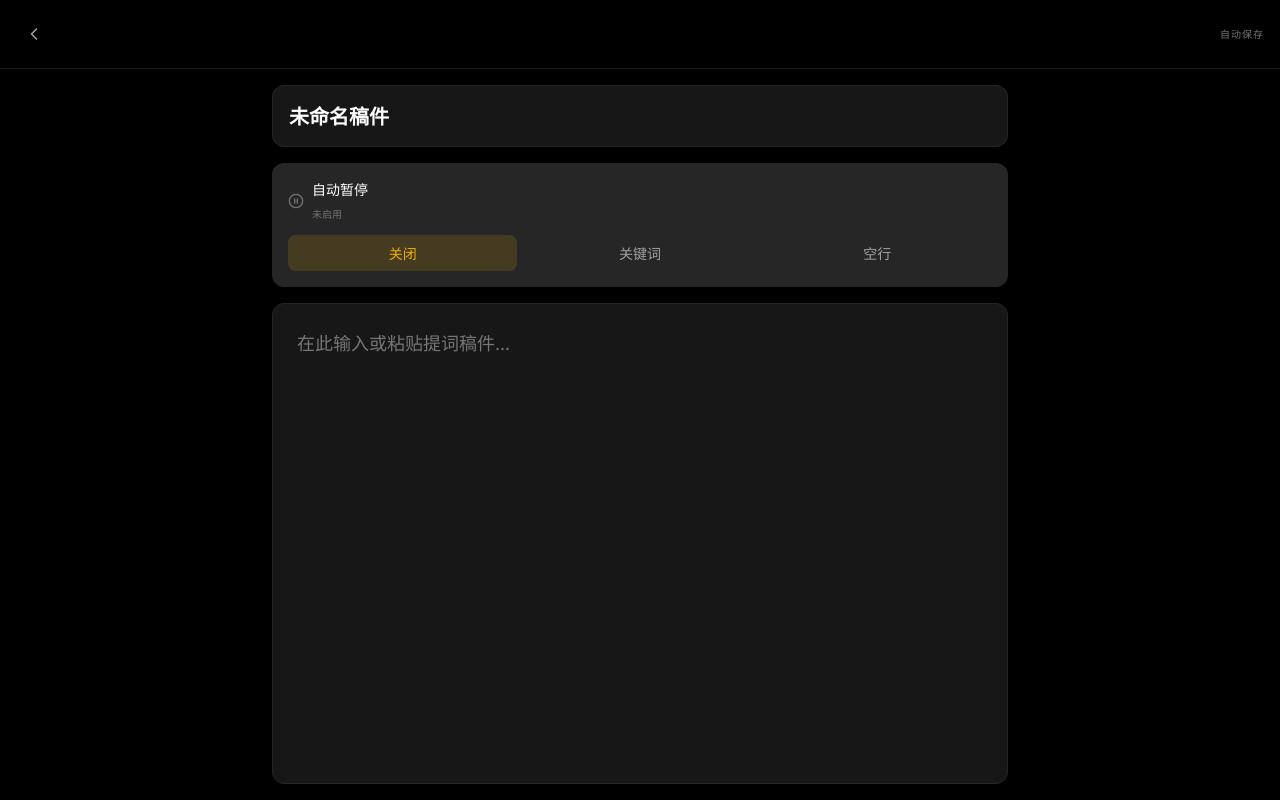
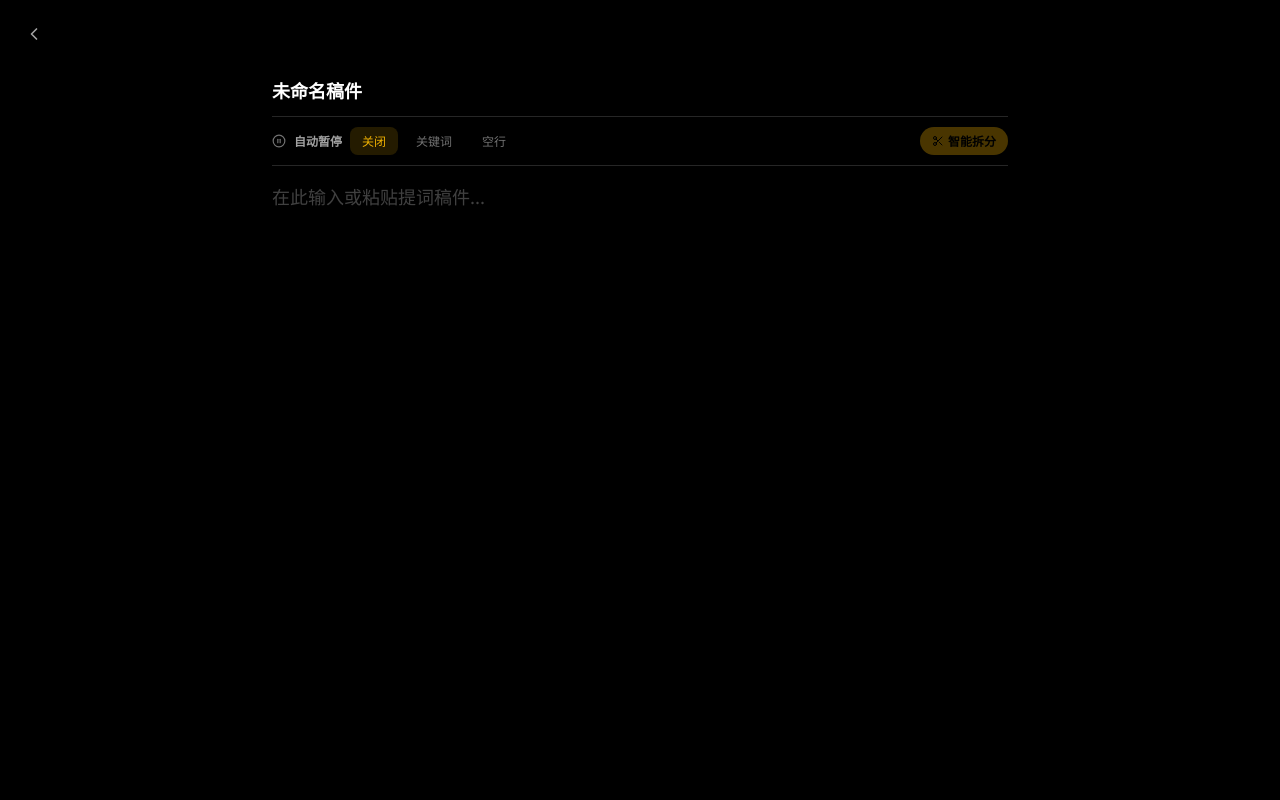
Before and after one commit to jasinghuang/Prompter, a React (Vite) app: page / in a window 1280 px wide. Both pictures are taken after a click on the button "新建稿件". Built offline with nearby package versions, Linux system fonts and the light colour scheme.

Commit message:
feat: add intelligent split functionality in ScriptEditor; integrate transient notifications for reset and wake lock failures in Teleprompter

```diff
--- a/src/App.tsx
+++ b/src/App.tsx
@@ -1,4 +1,5 @@
 import { useState, useEffect } from 'react';
+import { useTransientFlag } from './hooks/useTransientFlag';
 import { ScriptList } from './components/ScriptList';
 import { ScriptEditor } from './components/ScriptEditor';
 import { Teleprompter } from './components/Teleprompter';
@@ -23,7 +24,7 @@ function savePosition(id: string, index: number) {
 }
 
 export default function App() {
-  const { scripts, addScript, updateScript, deleteScript, clearAll } = useScripts();
+  const { scripts, addScript, updateScript, deleteScript, clearAll, importScript } = useScripts();
   const { settings, updateSettings } = useSettings();
 
   const [view, setView] = useState<View>('list');
@@ -32,7 +33,7 @@ export default function App() {
   const [prompterIndex, setPrompterIndex] = useState(0);
   // 从提词器进入编辑时的快照
   const [editSnapshot, setEditSnapshot] = useState<{ content: string; index: number } | null>(null);
-  const [resetNotice, setResetNotice] = useState(false);
+  const [resetNotice, showResetNotice] = useTransientFlag(3000);
 
   const active = scripts.find((s) => s.id === activeId) ?? null;
 
@@ -66,6 +67,19 @@ export default function App() {
     setActiveId(id);
     setEditSnapshot(null);
     setView('editor');
+  };
+
+  const handleSplit = () => {
+    if (!active) return;
+    const paragraphs = active.content.split(/\n{2,}/).filter((p) => p.trim() !== '');
+    if (paragraphs.length < 2) return;
+    for (const para of paragraphs) {
+      const lines = para.trim().split('\n');
+      const title = lines[0].trim();
+      importScript(title, para.trim());
+    }
+    deleteScript(active.id);
+    setView('list');
   };
 
   if (view === 'prompter' && active) {
@@ -103,14 +117,14 @@ export default function App() {
           if (editSnapshot) {
             const newIndex = resolveIndexAfterEdit(editSnapshot.content, content, editSnapshot.index);
             if (newIndex === 0 && editSnapshot.index !== 0) {
-              setResetNotice(true);
-              setTimeout(() => setResetNotice(false), 3000);
+              showResetNotice();
             }
             setPrompterIndex(newIndex);
             setEditSnapshot({ content, index: newIndex });
           }
         }}
         onBack={() => setView(editSnapshot ? 'prompter' : 'list')}
+        onSplit={handleSplit}
       />
     );
   }
--- a/src/components/AutoPauseControl.tsx
+++ b/src/components/AutoPauseControl.tsx
@@ -20,25 +20,66 @@ function deriveMode(keyword: string, paragraph: boolean): PauseMode {
 }
 
 interface Props {
-  /** 当前设置中的关键词（可空） */
   keyword: string;
-  /** 当前设置中的段落暂停开关 */
   paragraph: boolean;
-  /** 模式或关键词变更时回调 */
   onChange: (patch: { pauseKeyword?: string; pauseOnParagraph?: boolean }) => void;
-  /** 紧凑模式（ScriptEditor 使用），缩小图标尺寸 */
-  compact?: boolean;
+  /** ScriptEditor 内联模式：去掉卡片壳和图标标题，仅保留分段按钮 */
+  inline?: boolean;
 }
 
-export function AutoPauseControl({ keyword, paragraph, onChange, compact = false }: Props) {
+export function AutoPauseControl({ keyword, paragraph, onChange, inline = false }: Props) {
   const [mode, setMode] = useState<PauseMode>(() => deriveMode(keyword, paragraph));
 
-  const iconSize = compact ? 16 : 18;
+  const buttons = (
+    <div className="flex gap-1.5">
+      {MODES.map(({ value, label }) => (
+        <button
+          key={value}
+          onClick={() => {
+            setMode(value);
+            if (value === 'off') onChange({ pauseKeyword: '', pauseOnParagraph: false });
+            else if (value === 'keyword') onChange({ pauseOnParagraph: false });
+            else onChange({ pauseKeyword: '', pauseOnParagraph: true });
+          }}
+          className={`rounded-lg px-3 py-1.5 text-xs transition-colors ${
+            mode === value
+              ? 'bg-yellow-500/15 text-yellow-500'
+              : 'text-neutral-500 hover:text-neutral-300'
+          }`}
+        >
+          {label}
+        </button>
+      ))}
+    </div>
+  );
+
+  const keywordInput = mode === 'keyword' && (
+    <input
+      type="text"
+      value={keyword}
+      onChange={(e) => onChange({ pauseKeyword: e.target.value })}
+      placeholder="输入关键词"
+      className="w-full rounded-lg border border-neutral-800 bg-neutral-900 px-3 py-1.5 text-sm text-white placeholder-neutral-600 focus:border-yellow-500/50 focus:outline-none"
+    />
+  );
+
+  if (inline) {
+    return (
+      <div className="space-y-2">
+        <div className="flex items-center gap-2">
+          <CirclePause size={14} className="text-neutral-500 shrink-0" />
+          <span className="text-xs font-semibold text-neutral-400 shrink-0">自动暂停</span>
+          {buttons}
+        </div>
+        {keywordInput}
+      </div>
+    );
+  }
 
   return (
     <div className="rounded-xl bg-neutral-800 p-4 space-y-3">
-      <div className={`flex items-center ${compact ? 'gap-2' : 'gap-3'}`}>
-        <CirclePause size={iconSize} className={compact ? 'text-neutral-500' : 'text-neutral-400'} />
+      <div className="flex items-center gap-3">
+        <CirclePause size={18} className="text-neutral-400" />
         <div>
           <span className="block text-sm text-white">自动暂停</span>
           <span className="text-[10px] text-neutral-500">{DESC[mode]}</span>
@@ -57,24 +98,14 @@ export function AutoPauseControl({ keyword, paragraph, onChange, compact = false
             className={`flex-1 rounded-lg py-2 text-sm transition-colors ${
               mode === value
                 ? 'bg-yellow-500/15 text-yellow-500'
-                : compact
-                  ? 'bg-neutral-800 text-neutral-400 hover:text-white'
-                  : 'bg-neutral-700 text-neutral-400 hover:text-white'
+                : 'bg-neutral-700 text-neutral-400 hover:text-white'
             }`}
           >
             {label}
           </button>
         ))}
       </div>
-      {mode === 'keyword' && (
-        <input
-          type="text"
-          value={keyword}
-          onChange={(e) => onChange({ pauseKeyword: e.target.value })}
-          placeholder="输入关键词"
-          className={`w-full rounded-lg border border-neutral-700 px-3 py-2 text-sm text-white placeholder-neutral-600 focus:border-yellow-500/50 focus:outline-none ${compact ? 'bg-neutral-950' : 'bg-neutral-900'}`}
-        />
-      )}
+      {keywordInput}
     </div>
   );
 }
--- a/src/components/ScriptEditor.tsx
+++ b/src/components/ScriptEditor.tsx
@@ -1,5 +1,5 @@
 import { useState } from 'react';
-import { ChevronLeft } from 'lucide-react';
+import { ChevronLeft, Scissors } from 'lucide-react';
 import { Script } from '../types';
 import { useDebouncedCallback } from '../hooks/useDebouncedCallback';
 import { AutoPauseControl } from './AutoPauseControl';
@@ -12,9 +12,10 @@ interface Props {
   onPauseOnParagraphChange: (v: boolean) => void;
   onSave: (id: string, title: string, content: string) => void;
   onBack: () => void;
+  onSplit: () => void;
 }
 
-export function ScriptEditor({ script, pauseKeyword, onPauseKeywordChange, pauseOnParagraph, onPauseOnParagraphChange, onSave, onBack }: Props) {
+export function ScriptEditor({ script, pauseKeyword, onPauseKeywordChange, pauseOnParagraph, onPauseOnParagraphChange, onSave, onBack, onSplit }: Props) {
   const [title, setTitle] = useState(script.title);
   const [content, setContent] = useState(script.content);
 
@@ -34,22 +35,23 @@ export function ScriptEditor({ script, pauseKeyword, onPauseKeywordChange, pause
 
   return (
     <div className="flex min-h-screen flex-col bg-black">
-      <header className="sticky top-0 z-50 flex items-center justify-between border-b border-neutral-900 bg-black/70 px-4 pb-4 pt-[calc(1rem+env(safe-area-inset-top))] backdrop-blur-xl">
+      <header className="sticky top-0 z-50 px-4 pb-3 pt-[calc(1rem+env(safe-area-inset-top))]">
         <button title="返回" onClick={onBack} className="rounded-full p-2 text-neutral-400 hover:bg-neutral-800 hover:text-white">
           <ChevronLeft size={20} />
         </button>
-        <span className="text-[10px] font-mono uppercase tracking-widest text-neutral-500">自动保存</span>
       </header>
-      <main className="mx-auto flex w-full max-w-3xl flex-1 flex-col gap-4 p-4">
+
+      <main className="mx-auto flex w-full max-w-3xl flex-1 flex-col px-4">
         <input
           value={title}
           onChange={(e) => onTitleChange(e.target.value)}
           placeholder="稿件标题"
-          className="w-full rounded-xl border border-neutral-800 bg-neutral-900 p-4 text-xl font-bold text-white focus:border-yellow-500/50 focus:outline-none"
+          className="w-full border-b border-neutral-800 bg-transparent py-3 text-lg font-semibold text-white placeholder-neutral-600 focus:border-yellow-500/50 focus:outline-none"
         />
 
+        <div className="flex items-start justify-between gap-3 border-b border-neutral-800 py-2.5">
           <AutoPauseControl
-          compact
+            inline
             keyword={pauseKeyword}
             paragraph={pauseOnParagraph}
             onChange={(patch) => {
@@ -57,12 +59,21 @@ export function ScriptEditor({ script, pauseKeyword, onPauseKeywordChange, pause
               if (patch.pauseOnParagraph !== undefined) onPauseOnParagraphChange(patch.pauseOnParagraph);
             }}
           />
+          <button
+            onClick={onSplit}
+            disabled={!script.content.includes('\n\n')}
+            className="flex shrink-0 items-center gap-1 rounded-full bg-yellow-500 px-3 py-1.5 text-xs font-bold text-black active:scale-95 disabled:opacity-30 disabled:cursor-not-allowed transition-all"
+          >
+            <Scissors size={12} />
+            智能拆分
+          </button>
+        </div>
 
         <textarea
           value={content}
           onChange={(e) => onContentChange(e.target.value)}
           placeholder="在此输入或粘贴提词稿件..."
-          className="min-h-[40dvh] flex-1 resize-none rounded-xl border border-neutral-800 bg-neutral-900 p-6 text-lg leading-relaxed text-neutral-300 focus:border-yellow-500/50 focus:outline-none"
+          className="flex-1 resize-none bg-transparent py-4 text-lg leading-relaxed text-neutral-300 placeholder-neutral-700 focus:outline-none"
         />
       </main>
     </div>
--- a/src/components/Teleprompter.tsx
+++ b/src/components/Teleprompter.tsx
@@ -7,6 +7,7 @@ import { formatTime } from '../lib/format';
 import { useTimer } from '../hooks/useTimer';
 import { useAutoScroll } from '../hooks/useAutoScroll';
 import { useWakeLock } from '../hooks/useWakeLock';
+import { useTransientFlag } from '../hooks/useTransientFlag';
 import { ScriptText } from './ScriptText';
 import { Controls } from './Controls';
 import { SettingsPanel } from './SettingsPanel';
@@ -24,7 +25,7 @@ interface Props {
 export function Teleprompter({ script, settings, index, onIndexChange, onChangeSettings, onBack, onEdit }: Props) {
   const [isPlaying, setIsPlaying] = useState(false);
   const [showSettings, setShowSettings] = useState(false);
-  const [wakeLockFailed, setWakeLockFailed] = useState(false);
+  const [wakeLockFailed, showWakeLockFailed] = useTransientFlag(3000);
   const [widthTick, setWidthTick] = useState(0);
   const [activeIndex, setActiveIndex] = useState(index);
   const activeIndexRef = useRef(index);
@@ -187,7 +188,7 @@ export function Teleprompter({ script, settings, index, onIndexChange, onChangeS
 
   // 屏幕常亮：进入提词器即激活，离开释放
   useEffect(() => {
-    request().catch(() => setWakeLockFailed(true));
+    request().catch(() => showWakeLockFailed());
     return () => { release(); };
   }, []); // eslint-disable-line react-hooks/exhaustive-deps
 
--- /dev/null
+++ b/src/hooks/useTransientFlag.ts
@@ -0,0 +1,24 @@
+import { useCallback, useEffect, useRef, useState } from 'react';
+
+/**
+ * 短暂状态标记：调用 trigger() 将标记置为 true，duration ms 后自动重置为 false。
+ * 多次调用 trigger 会重置计时器；组件卸载时自动清理 timer 避免 setState on unmounted。
+ */
+export function useTransientFlag(duration = 3000): [boolean, () => void] {
+  const [flag, setFlag] = useState(false);
+  const timerRef = useRef<ReturnType<typeof setTimeout> | null>(null);
+
+  const trigger = useCallback(() => {
+    setFlag(true);
+    if (timerRef.current) clearTimeout(timerRef.current);
+    timerRef.current = setTimeout(() => setFlag(false), duration);
+  }, [duration]);
+
+  useEffect(() => {
+    return () => {
+      if (timerRef.current) clearTimeout(timerRef.current);
+    };
+  }, []);
+
+  return [flag, trigger];
+}
```
Also changed, not shown: 2 other files (tests, documents, lock files or other folders). Lines whose indentation alone changed are shown as unchanged.
